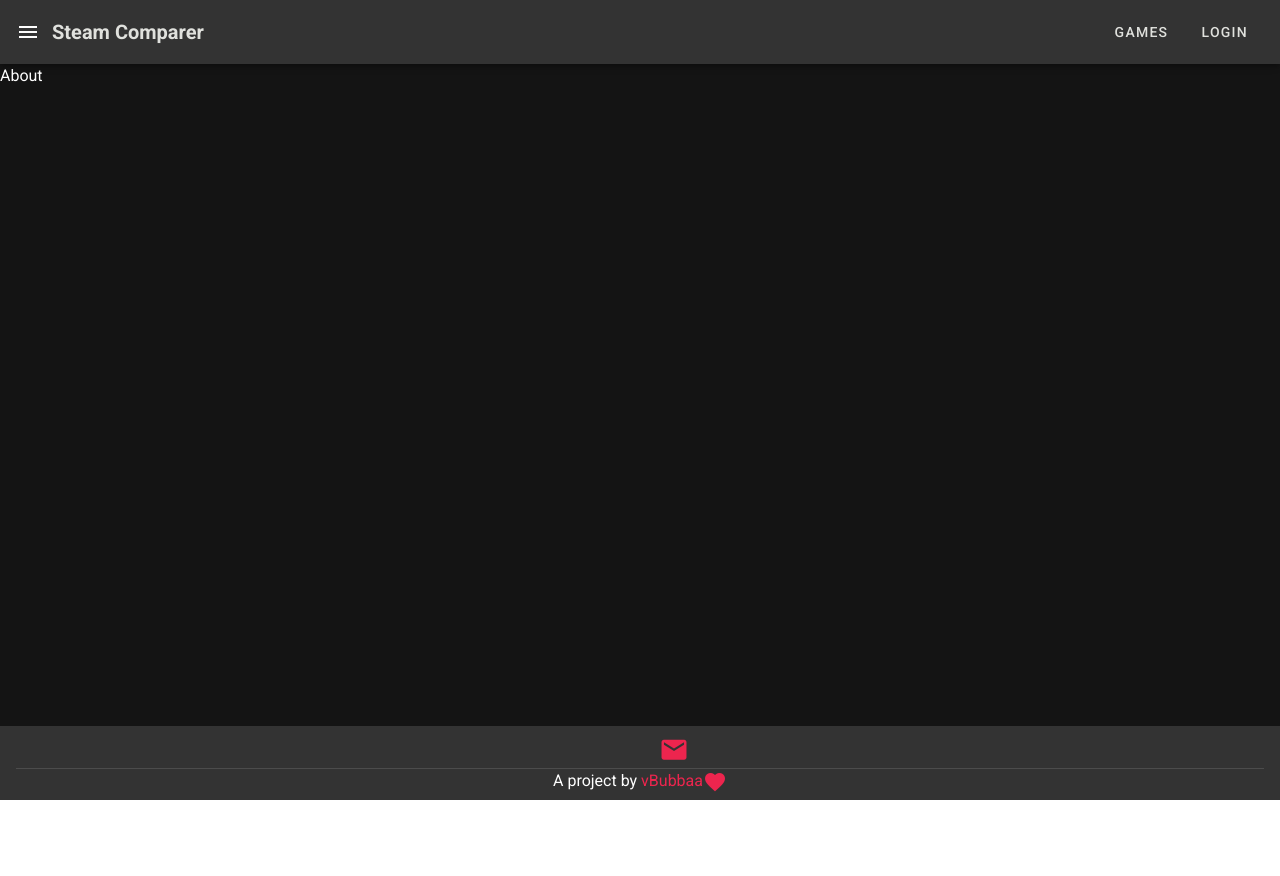
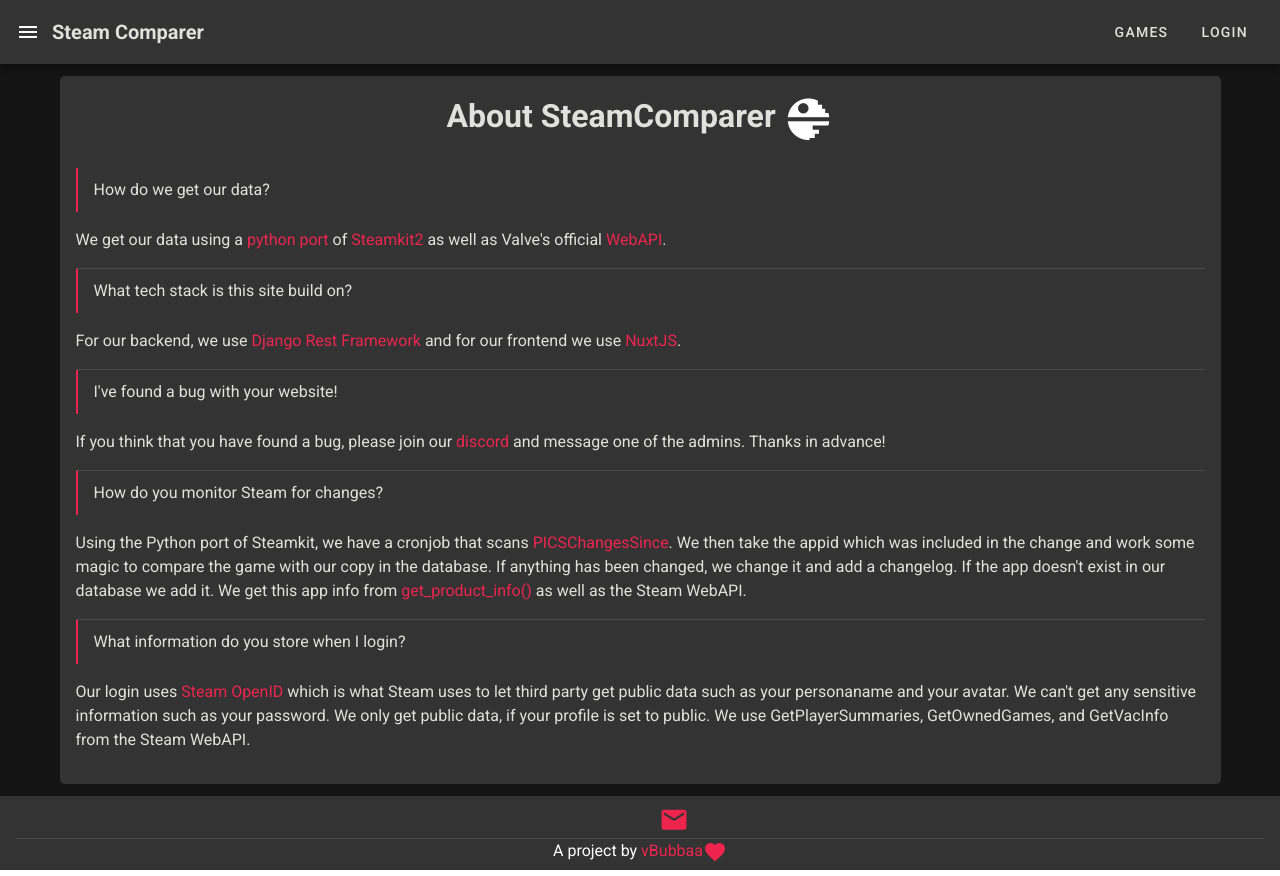
Before and after one commit to vBubbaa/steamcomparer-nuxt, a Nuxt app: page /about in a window 1280 px wide. Before the commit the page ends 806 px from the top, so only its background shows below. Built offline with nearby package versions, Linux system fonts and the light colour scheme.

Commit message:
Final touchups before first nuxt deployment

```diff
--- a/layouts/default.vue
+++ b/layouts/default.vue
@@ -16,10 +16,10 @@
         <v-list-item>
           <nuxt-link to="/developers">Developers</nuxt-link>
         </v-list-item>
-        <v-divider></v-divider>
+        <!-- <v-divider></v-divider>
         <v-list-item>
           <nuxt-link to="/blog">Blog</nuxt-link>
-        </v-list-item>
+        </v-list-item>-->
         <v-divider></v-divider>
         <v-list-item>
           <nuxt-link to="/about">About</nuxt-link>
@@ -132,6 +132,7 @@
     // Commit store logout
     logout() {
       this.$store.commit("LOGOUT");
+      this.$router.push("/");
     },
   },
 
--- a/pages/about.vue
+++ b/pages/about.vue
@@ -1,10 +1,156 @@
 <template>
-  <div>About</div>
+  <v-container>
+    <v-sheet class="sheet" color="#333333">
+      <v-row justify="center">
+        <v-col class="text-center">
+          <h1>
+            About SteamComparer
+            <v-icon size="50px">mdi-death-star-variant</v-icon>
+          </h1>
+        </v-col>
+      </v-row>
+      <v-row>
+        <v-col cols="12">
+          <div class="header">How do we get our data?</div>
+          <div class="answer">
+            We get our data using a
+            <a
+              class="aboutlink"
+              href="https://github.com/ValvePython/steam"
+              target="_blank"
+            >python port</a> of
+            <a
+              class="aboutlink"
+              href="https://github.com/SteamRE/SteamKit"
+              target="_blank"
+            >Steamkit2</a> as well as Valve's official
+            <a
+              class="aboutlink"
+              href="https://steamcommunity.com/dev"
+              target="_blank"
+            >WebAPI</a>.
+          </div>
+        </v-col>
+      </v-row>
+      <v-divider></v-divider>
+      <v-row>
+        <v-col cols="12">
+          <div class="header">What tech stack is this site build on?</div>
+          <div class="answer">
+            For our backend, we use
+            <a
+              class="aboutlink"
+              href="https://www.django-rest-framework.org/"
+              target="_blank"
+            >Django Rest Framework</a> and for our frontend we use
+            <a
+              class="aboutlink"
+              href="https://nuxtjs.org/"
+              target="_blank"
+            >NuxtJS</a>.
+          </div>
+        </v-col>
+      </v-row>
+      <v-divider></v-divider>
+      <v-row>
+        <v-col cols="12">
+          <div class="header">I've found a bug with your website!</div>
+          <div class="answer">
+            If you think that you have found a bug, please join our
+            <a
+              class="aboutlink"
+              href="https://discord.gg/aHsqt6g"
+              target="_blank"
+            >discord</a> and message one of the admins. Thanks in advance!
+          </div>
+        </v-col>
+      </v-row>
+      <v-divider></v-divider>
+      <v-row>
+        <v-col cols="12">
+          <div class="header">How do you monitor Steam for changes?</div>
+          <div class="answer">
+            Using the Python port of Steamkit, we have a cronjob that scans
+            <a
+              class="aboutlink"
+              href="https://steam.readthedocs.io/en/latest/api/steam.client.html#steam.client.SteamClient.get_changes_since"
+              target="_blank"
+            >PICSChangesSince</a>. We then take the appid which was included in the change and work some magic to compare the game with our copy in the database.
+            If anything has been changed, we change it and add a changelog. If the app doesn't exist in our database we add it. We get this app info from
+            <a
+              class="aboutlink"
+              href="https://steam.readthedocs.io/en/latest/api/steam.client.html#steam.client.SteamClient.get_product_info"
+              target="_blank"
+            >get_product_info()</a> as well as the Steam WebAPI.
+          </div>
+        </v-col>
+      </v-row>
+      <v-divider></v-divider>
+      <v-row>
+        <v-col cols="12">
+          <div class="header">What information do you store when I login?</div>
+          <div class="answer">
+            Our login uses
+            <a
+              class="aboutlink"
+              href="https://steamcommunity.com/dev"
+              target="_blank"
+            >Steam OpenID</a> which is what Steam uses to let third party get public data such as your personaname and your avatar.
+            We can't get any sensitive information such as your password. We only get public data, if your profile is set to public.
+            We use GetPlayerSummaries, GetOwnedGames, and GetVacInfo from the Steam WebAPI.
+          </div>
+        </v-col>
+      </v-row>
+    </v-sheet>
+  </v-container>
 </template>
 
 <script>
-export default {};
+export default {
+  name: "about",
+  head() {
+    return {
+      title: "About SteamComparer | FAQ",
+      meta: [
+        // hid is used as unique identifier. Do not use `vmid` for it as it will not work
+        {
+          hid: "description",
+          name: "description",
+          content:
+            "Information about how SteamComparer tracks Steam data, and general FAQ questions such as bug reporting and privacy information.",
+        },
+      ],
+    };
+  },
+};
 </script>
 
-<style lang="scss" scoped>
+<style scoped>
+* {
+  color: #e0e1dd;
+}
+
+.aboutlink {
+  color: #ed254e !important;
+  border-bottom: 1px solid transparent;
+}
+
+.aboutlink:hover {
+  border-bottom: 1px solid #ed254e !important;
+  font-weight: normal !important;
+}
+
+.sheet {
+  padding: 1rem;
+  border-radius: 5px;
+}
+
+.header {
+  border-left: 2px solid #ed254e;
+  padding: 10px 1rem;
+}
+
+.answer {
+  padding: 1rem 0;
+}
 </style>
--- a/pages/user/Compare.vue
+++ b/pages/user/Compare.vue
@@ -62,6 +62,19 @@
       friends: friends,
     };
   },
+  head() {
+    return {
+      title: "SteamComparer | Compare",
+      meta: [
+        // hid is used as unique identifier. Do not use `vmid` for it as it will not work
+        {
+          hid: "description",
+          name: "description",
+          content: "Steam library comparison results",
+        },
+      ],
+    };
+  },
 };
 </script>
 
--- a/pages/user/FriendSelect.vue
+++ b/pages/user/FriendSelect.vue
@@ -41,9 +41,9 @@
       </v-col>
     </v-row>
     <v-row>
-      <v-col>
+      <v-col cols="12">
         <nuxt-link :to="{ name: 'user-compare', params: { selectedFriends } }">
-          <v-btn color="#ed254e" @click="handleSubmit()" text outlined>Compare</v-btn>
+          <v-btn width="100%" color="#ed254e" outlined tile @click="handleSubmit()">Compare</v-btn>
         </nuxt-link>
       </v-col>
     </v-row>
@@ -101,6 +101,21 @@
     }
   },
 
+  head() {
+    return {
+      title: `SteamComparer | Friend Select`,
+      meta: [
+        // hid is used as unique identifier. Do not use `vmid` for it as it will not work
+        {
+          hid: "description",
+          name: "description",
+          content:
+            "Select the friends in which you want to compare steam app libraries with.",
+        },
+      ],
+    };
+  },
+
   computed: {
     user() {
       return this.$store.state.user;
--- a/pages/user/_id.vue
+++ b/pages/user/_id.vue
@@ -259,7 +259,6 @@
         <v-col cols="12" class="text-center">User Library</v-col>
         <v-col cols="12">
           <v-data-table :headers="headers" :items="games" :items-per-page="10" class="elevation-1">
-            <!-- eslint-disable-next-line vue/no-v-html -->
             <template v-slot:item.image="{ item }">
               <div class="p-2">
                 <v-img :src="item.image" :alt="item.name" height="200" contain></v-img>
@@ -285,13 +284,13 @@
   },
   head() {
     return {
-      title: "Steam User - :id",
+      title: `Steam User - ${this.userdata.userdetails.response.players.player[0].personaname}`,
       meta: [
         // hid is used as unique identifier. Do not use `vmid` for it as it will not work
         {
           hid: "description",
           name: "description",
-          content: "Steam profile overview for :personaname.",
+          content: `Steam profile overview for ${this.userdata.userdetails.response.players.player[0].personaname}, including Vac Ban information and the user's game library.`,
         },
       ],
     };
```
